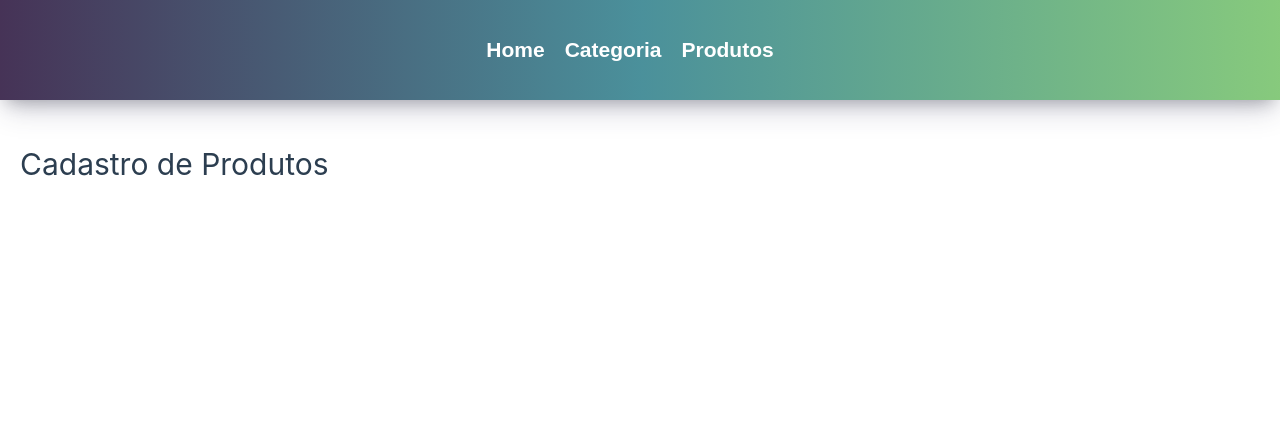
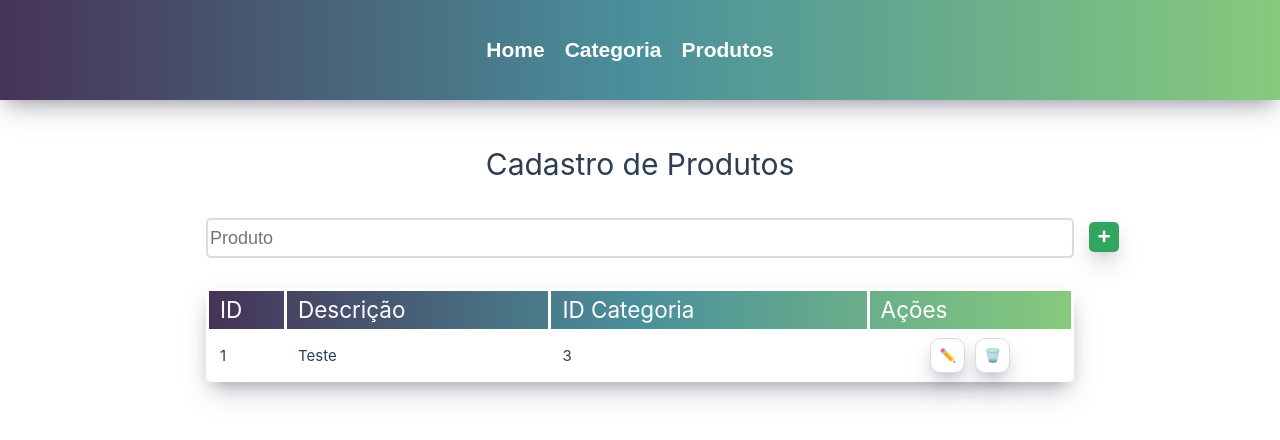
Before and after one commit to gbaierski/desenvolvimentoWeb1, a Vue app in the folder produtoCategoria/: page /produtos in a window 1280 px wide. Shown: the top 440 px of the page. Built offline with nearby package versions, Linux system fonts and the light colour scheme; data requests are answered from the project's data file.

Commit message:
Criar tela de exibição de produtos

```diff
--- a/produtoCategoria/db/db.json
+++ b/produtoCategoria/db/db.json
@@ -1,5 +1,5 @@
 {
-  "category": [
+  "categories": [
     {
       "id": 1,
       "description": "Terror"
@@ -15,6 +15,17 @@
     {
       "id": 4,
       "description": "Romance"
+    },
+    {
+      "id": 5,
+      "description": "SciFi"
+    }
+  ],
+  "products": [
+    {
+      "id": 1,
+      "description": "Teste",
+      "categoryId": 3
     }
   ]
 }
--- a/produtoCategoria/index.html
+++ b/produtoCategoria/index.html
@@ -4,7 +4,7 @@
     <meta charset="UTF-8" />
     <link rel="icon" href="/favicon.ico" />
     <meta name="viewport" content="width=device-width, initial-scale=1.0" />
-    <title>Vite App</title>
+    <title>Categoria & Produto</title>
   </head>
   <body>
     <div id="app"></div>
--- a/produtoCategoria/package.json
+++ b/produtoCategoria/package.json
@@ -10,6 +10,7 @@
   "dependencies": {
     "axios": "^0.27.2",
     "json-server": "^0.17.0",
+    "json-server-relationship": "^0.14.5",
     "pinia": "^2.0.13",
     "vue": "^3.2.33",
     "vue-router": "^4.0.14"
--- a/produtoCategoria/src/stores/category.js
+++ b/produtoCategoria/src/stores/category.js
@@ -9,7 +9,7 @@ export const useCategoryStore = defineStore({
   actions: {
     async getAllCategories() {
       try {
-        const { data } = await axios.get("http://localhost:4000/category");
+        const { data } = await axios.get("http://localhost:4000/categories");
         this.categories = data;
         return Promise.resolve();
       } catch (e) {
@@ -31,7 +31,7 @@ export const useCategoryStore = defineStore({
     async addCategory(category) {
       try {
         const { data } = await axios.post(
-          "http://localhost:4000/category",
+          "http://localhost:4000/categories",
           category
         );
         this.categories.push(data);
@@ -44,7 +44,7 @@ export const useCategoryStore = defineStore({
     async updateCategory(category) {
       try {
         const { data } = await axios.put(
-          `http://localhost:4000/category/${category.id}`,
+          `http://localhost:4000/categories/${category.id}`,
           category
         );
         const index = this.categories.findIndex((c) => c.id === category.id);
@@ -56,7 +56,7 @@ export const useCategoryStore = defineStore({
     },
     async deleteCategory(category_id) {
       try {
-        await axios.delete(`http://localhost:4000/category/${category_id}`);
+        await axios.delete(`http://localhost:4000/categories/${category_id}`);
         const index = this.categories.findIndex(
           (category) => category.id === category_id
         );
--- /dev/null
+++ b/produtoCategoria/src/stores/product.js
@@ -0,0 +1,70 @@
+import { defineStore } from "pinia";
+import axios from "axios";
+
+export const useProductStore = defineStore({
+  id: "product",
+  state: () => ({
+    products: [],
+  }),
+  actions: {
+    async getAllProducts() {
+      try {
+        const { data } = await axios.get("http://localhost:4000/products");
+        this.products = data;
+        return Promise.resolve();
+      } catch (e) {
+        console.error(e);
+        if (e.response.status === 404)
+          return Promise.reject(
+            "Conexão com o banco falhou: Banco não encontrado"
+          );
+        return Promise.reject("Erro desconhecido ao acessar o banco");
+      }
+    },
+    async saveProduct(product) {
+      if (product.id) {
+        return await this.updateProduct(product);
+      } else {
+        return await this.addProduct(product);
+      }
+    },
+    async addProduct(product) {
+      try {
+        const { data } = await axios.post(
+          "http://localhost:4000/products",
+          product
+        );
+        this.products.push(data);
+        return Promise.resolve("Produto adicionado com sucesso!");
+      } catch (e) {
+        console.error(e);
+        return Promise.reject(e);
+      }
+    },
+    async updateProduct(product) {
+      try {
+        const { data } = await axios.put(
+          `http://localhost:4000/products/${product.id}`,
+          product
+        );
+        const index = this.products.findIndex((p) => p.id === product.id);
+        this.products.splice(index, 1, product);
+        return Promise.resolve("Produto alterado com sucesso!");
+      } catch (e) {
+        return Promise.reject(e);
+      }
+    },
+    async deleteProduct(product_id) {
+      try {
+        await axios.delete(`http://localhost:4000/products/${product_id}`);
+        const index = this.products.findIndex(
+          (product) => product.id === product_id
+        );
+        this.products.splice(index, 1);
+        return Promise.resolve();
+      } catch (e) {
+        return Promise.reject("Erro ao excluir");
+      }
+    },
+  },
+});
--- a/produtoCategoria/src/views/ProductView.vue
+++ b/produtoCategoria/src/views/ProductView.vue
@@ -1,5 +1,206 @@
+<script>
+import { mapState, mapStores, mapActions } from "pinia";
+import { useProductStore } from "@/stores/product";
+
+export default {
+  data() {
+    return {
+      currentProduct: {
+        id: "",
+        description: "",
+        categoryId: 1,
+      },
+      editing: false,
+    };
+  },
+  computed: {
+    ...mapStores(useProductStore),
+    ...mapState(useProductStore, ["products"]),
+  },
+  methods: {
+    ...mapActions(useProductStore, ["getAllProducts", "saveProduct", "deleteProduct"]),
+    async save() {
+      try {
+        const msg = await this.saveProduct(this.currentProduct);
+        alert(msg);
+        this.editing = false;
+        this.currentProduct = {};
+      } catch (e) {
+        alert(e);
+      }
+    },
+    async deleteItem(item_id) {
+      try {
+        await this.deleteProduct(item_id);
+        alert("Item excluído com sucesso.");
+      } catch (e) {
+        alert(e);
+      }
+    },
+    async prepareToUpdate(item_id) {
+      Object.assign(this.currentProduct, item_id);
+      this.editing = true;
+    },
+  },
+  async mounted() {
+    try {
+      await this.getAllProducts();
+    } catch (e) {
+      alert(e);
+    }
+  },
+};
+</script>
+
 <template>
-    <h1>Cadastro de Produtos</h1>
+  <h1>Cadastro de Produtos</h1>
+  <div class="product-form">
+    <input type="text" v-model="currentProduct.description" placeholder="Produto" />
+    <button class="addButton" @click="save()">
+      {{ editing ? "✓" : "+" }}
+    </button>
+  </div>
+  <div class="products-list">
+    <table>
+      <thead>
+        <tr>
+          <th class="produtoTabela">
+            <span><h2>ID</h2></span>
+          </th>
+          <th class="produtoTabela">
+            <span><h2>Descrição</h2></span>
+          </th>
+          <th class="produtoTabela">
+            <span><h2>ID Categoria</h2></span>
+          </th>
+          <th class="produtoTabela">
+            <span><h2>Ações</h2></span>
+          </th>
+        </tr>
+      </thead>
+      <tbody>
+        <tr v-for="product of products" :key="product.id">
+          <td>{{ product.id }}</td>
+          <td>{{ product.description }}</td>
+          <td>{{ product.categoryId }}</td>
+          <td id="containerActions">
+            <button class="buttonUpdDel" @click="prepareToUpdate(product)">✏️</button>
+            <button class="buttonUpdDel" @click="deleteItem(product.id)">🗑️</button>
+          </td>
+        </tr>
+      </tbody>
+    </table>
+  </div>
 </template>
 
-<style></style>
+<style>
+h1 {
+  text-align: center;
+}
+.product-form {
+  margin-top: 30px;
+  margin-bottom: 30px;
+}
+
+.product-form input {
+  width: 70%;
+  height: 40px;
+  border-radius: 5px;
+  border: solid 2px gainsboro;
+  margin-left: 15%;
+  font-size: 120%;
+}
+
+.addButton {
+  background-color: rgb(50, 165, 98);
+  border: none;
+  border-radius: 5px;
+  color: white;
+  width: 30px;
+  height: 30px;
+  font-size: 150%;
+  font-weight: bold;
+  transition: all 0.3s;
+  margin-left: 15px;
+  box-shadow: rgba(50, 50, 93, 0.25) 0px 13px 27px -5px,
+    rgba(0, 0, 0, 0.3) 0px 8px 16px -8px;
+}
+
+.addButton:hover {
+  transform: scale(1.05);
+  background-color: rgb(22, 150, 75);
+  cursor: pointer;
+}
+
+.products-list {
+  width: 100%;
+  margin: 0 auto;
+}
+
+table {
+  width: 70%;
+  border-collapse: separate;
+  border-spacing: 3px;
+  margin: 0 auto;
+  box-shadow: rgba(50, 50, 93, 0.25) 0px 13px 27px -5px,
+    rgba(0, 0, 0, 0.3) 0px 8px 16px -8px;
+  border-radius: 5px;
+}
+
+thead {
+  color: white;
+  background: hsla(272, 26%, 27%, 1);
+  background: linear-gradient(
+    90deg,
+    hsla(272, 26%, 27%, 1) 0%,
+    hsla(188, 35%, 45%, 1) 50%,
+    hsla(112, 42%, 64%, 1) 100%
+  );
+}
+
+th {
+  text-align: left;
+  text-indent: 10px;
+}
+
+tr {
+  text-indent: 10px;
+}
+
+tr:nth-child(even) {
+  background-color: gainsboro;
+}
+
+#containerActions {
+  display: flex;
+  justify-content: center;
+}
+
+.buttonUpdDel {
+  border: solid 1px gainsboro;
+  background-color: white;
+  border-radius: 10px;
+  width: 35px;
+  height: 35px;
+  margin-left: 5px;
+  margin-right: 5px;
+  margin-top: 5px;
+  margin-bottom: 5px;
+  box-shadow: rgba(50, 50, 93, 0.25) 0px 13px 27px -5px,
+    rgba(0, 0, 0, 0.3) 0px 8px 16px -8px;
+  transition: all 0.3s;
+}
+
+.buttonUpdDel:hover {
+  transform: scale(1.1);
+  cursor: pointer;
+}
+
+.buttonUpdDel:nth-child(1):hover {
+  border-color: rgb(50, 165, 98);
+}
+
+.buttonUpdDel:nth-child(2):hover {
+  border-color: rgb(206, 57, 57);
+}
+</style>
```
Also changed, not shown: 1 other file (tests, documents, lock files or other folders).
